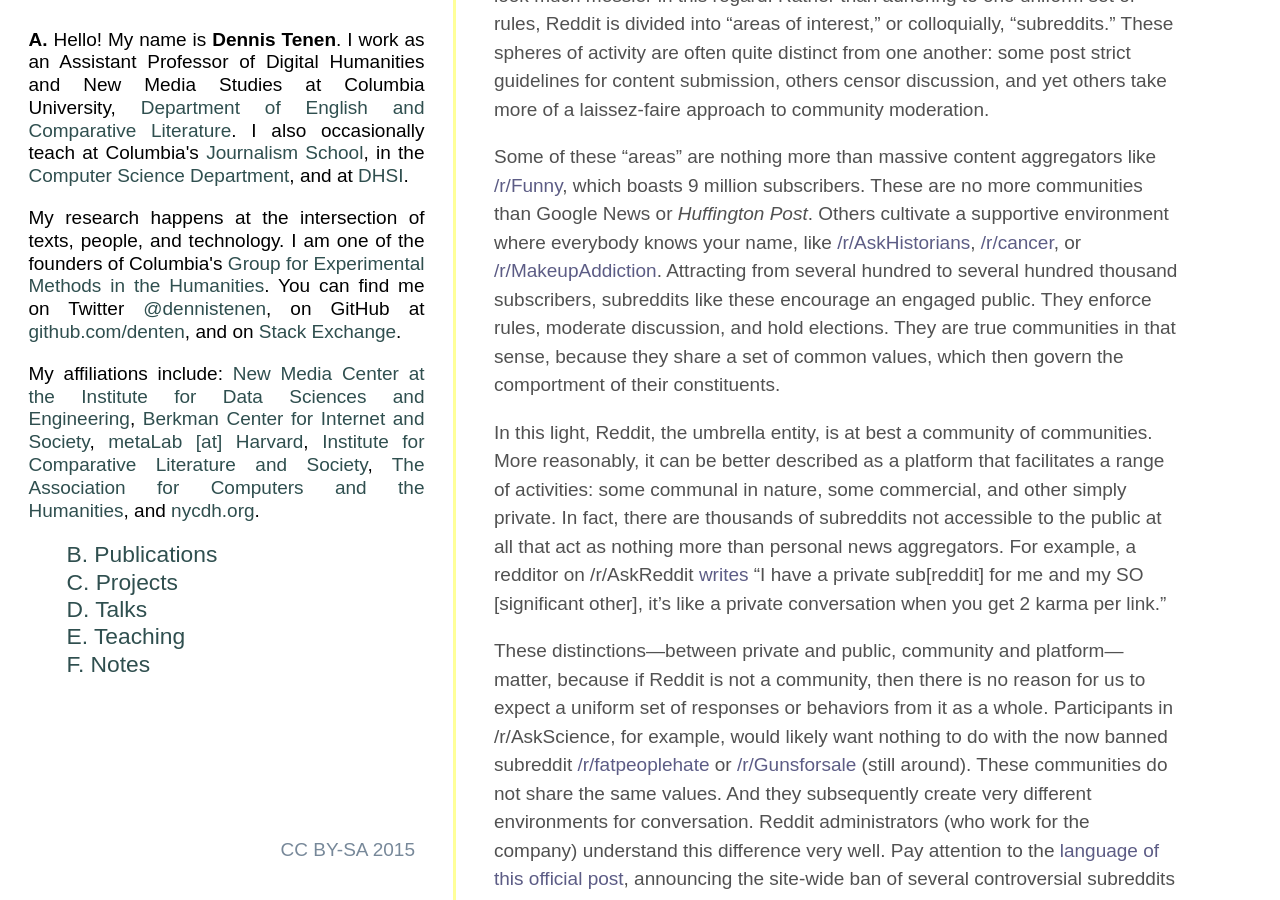
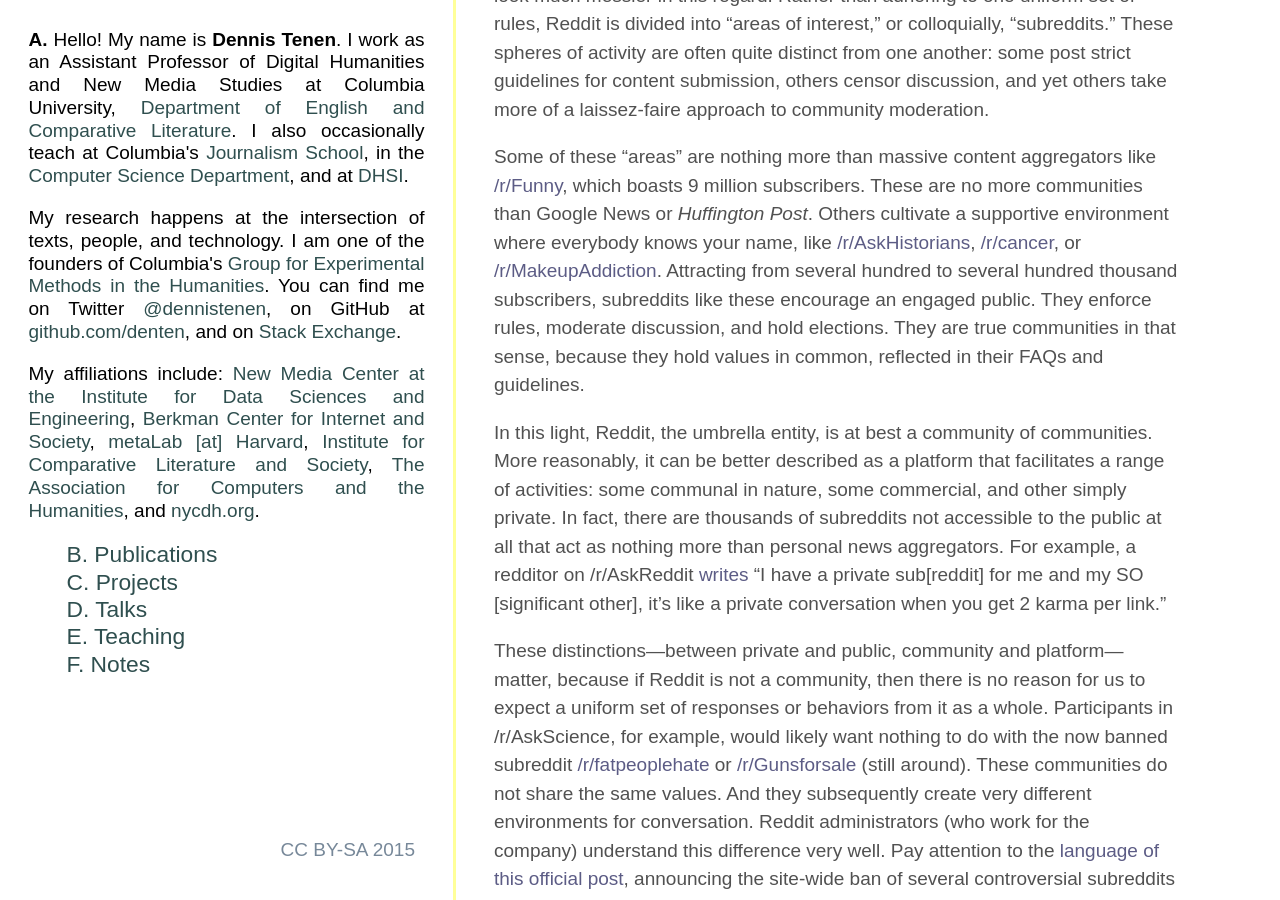
Before and after one commit to denten/denten.github.io, a Jekyll site: the page built from _posts/2015-07-29-reddit-community.md, in a window 1280 px wide and 900 px high, scrolled down 788 px. Built offline with Jekyll 4.4.1, drawn with Linux system fonts in a browser that asks for light colours; some web fonts are replaced.

Commit message:
minor updates

```diff
--- a/_posts/2015-07-29-reddit-community.md
+++ b/_posts/2015-07-29-reddit-community.md
@@ -54,9 +54,8 @@
 [/r/MakeupAddiction](https://www.reddit.com/r/makeupaddiction/). Attracting
 from several hundred to several hundred thousand subscribers, subreddits like
 these encourage an engaged public.  They enforce rules, moderate discussion,
-and hold elections. They are true communities in that sense, because they
-share a set of common values, which then govern the comportment of their
-constituents.
+and hold elections. They are true communities in that sense, because they hold
+values in common, reflected in their FAQs and guidelines.
 
 In this light, Reddit, the umbrella entity, is at best a community of
 communities. More reasonably, it can be better described as a platform that
```
